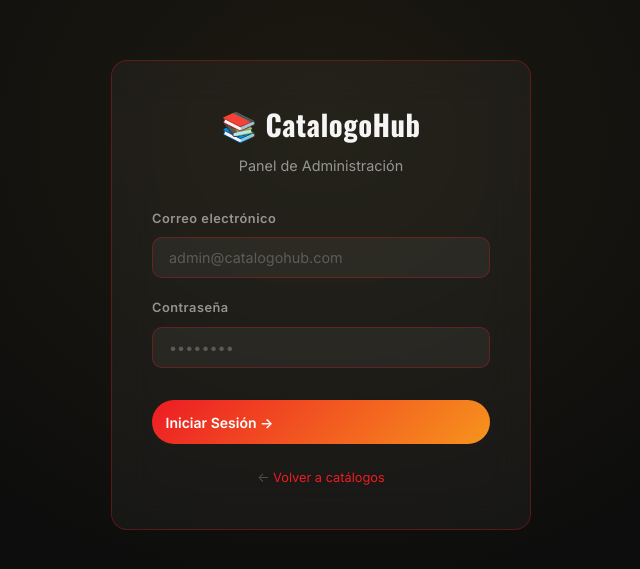
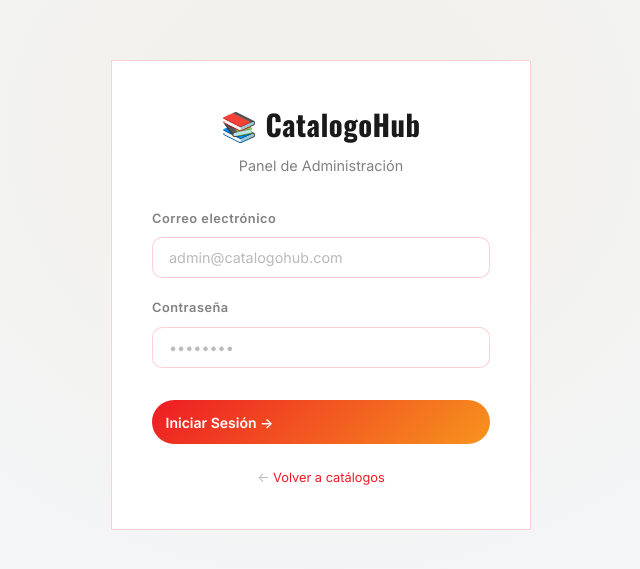
Before and after one commit to karajoreal/catalogo, a React (Vite) app in the folder catalogo-client/: page /admin/login in a window 1280 px wide. Shown: the part 105-674 px from the top of the page, without its empty margins (319-959 px from the left). Built offline with nearby package versions, Linux system fonts and the light colour scheme; no server answers.

Commit message:
fix: light theme, CORS DELETE fix, proper delete error handling in Admin

```diff
--- a/catalogo-client/src/index.css
+++ b/catalogo-client/src/index.css
@@ -11,9 +11,9 @@
 }
 
 :root {
-    --bg: #0D0D0D;
-    --bg-card: rgba(255, 255, 255, 0.04);
-    --bg-sidebar: #111111;
+    --bg: #F4F5F7;
+    --bg-card: #FFFFFF;
+    --bg-sidebar: #FFFFFF;
 
     /* Paleta Tendence */
     --primary: #ED1C24;
@@ -27,20 +27,20 @@
     --info: #99D9EA;
     /* Azul claro */
 
-    /* Compatibilidad con código existente */
+    /* Compatibilidad */
     --gold: #ED1C24;
     --gold-light: #F7941D;
-    --gold-dim: rgba(237, 28, 36, 0.12);
-    --gold-border: rgba(237, 28, 36, 0.3);
+    --gold-dim: rgba(237, 28, 36, 0.08);
+    --gold-border: rgba(237, 28, 36, 0.2);
 
-    --text: #F5F5F5;
-    --text-muted: rgba(245, 245, 245, 0.55);
-    --text-dim: rgba(245, 245, 245, 0.25);
-    --danger: #FF4D4D;
-    --success: #A3C939;
-    --radius: 10px;
-    --radius-lg: 16px;
-    --shadow-primary: 0 0 30px rgba(237, 28, 36, 0.2);
+    --text: #1A1A1A;
+    --text-muted: rgba(26, 26, 26, 0.55);
+    --text-dim: rgba(26, 26, 26, 0.3);
+    --danger: #D32F2F;
+    --success: #558B2F;
+    --info: #1976D2;
+    --secondary: #5A8A00;
+    --shadow-primary: 0 4px 20px rgba(237, 28, 36, 0.15);
     --transition: 0.22s cubic-bezier(0.4, 0, 0.2, 1);
 
     --font-heading: 'Oswald', sans-serif;
@@ -102,9 +102,9 @@ a {
     justify-content: space-between;
     padding: 0 2rem;
     height: 64px;
-    background: rgba(10, 10, 15, 0.85);
-    backdrop-filter: blur(20px);
-    border-bottom: 1px solid var(--gold-border);
+    background: #FFFFFF;
+    box-shadow: 0 1px 0 rgba(0, 0, 0, 0.1), 0 2px 12px rgba(0, 0, 0, 0.06);
+    border-bottom: 2px solid var(--primary);
 }
 
 .navbar__logo {
@@ -526,9 +526,9 @@ select.form-control option {
 /* ─── CARDS / GLASS PANELS ─── */
 .glass-card {
     background: var(--bg-card);
-    border: 1px solid var(--gold-border);
+    border: 1px solid rgba(0, 0, 0, 0.08);
     border-radius: var(--radius-lg);
-    backdrop-filter: blur(20px);
+    box-shadow: 0 2px 12px rgba(0, 0, 0, 0.07);
     padding: 1.5rem;
 }
 
@@ -542,15 +542,16 @@ select.form-control option {
 
 .stat-card {
     background: var(--bg-card);
-    border: 1px solid var(--gold-border);
+    border: 1px solid rgba(0, 0, 0, 0.08);
     border-radius: var(--radius);
     padding: 1.25rem;
-    backdrop-filter: blur(10px);
-    transition: border-color var(--transition);
+    box-shadow: 0 2px 8px rgba(0, 0, 0, 0.06);
+    transition: border-color var(--transition), box-shadow var(--transition);
 }
 
 .stat-card:hover {
-    border-color: var(--gold);
+    border-color: var(--primary);
+    box-shadow: 0 4px 16px rgba(237, 28, 36, 0.12);
 }
 
 .stat-icon {
--- a/catalogo-client/src/pages/Admin.jsx
+++ b/catalogo-client/src/pages/Admin.jsx
@@ -109,10 +109,19 @@ export default function Admin() {
     }
 
     const handleDelete = async (id) => {
-        if (!confirm('¿Eliminar este catálogo?')) return
-        await fetch(`${API}/catalogos/${id}`, { method: 'DELETE', headers: headers() })
-        showToast('Catálogo eliminado')
-        fetchAll()
+        if (!confirm('¿Eliminar este catálogo? Esta acción no se puede deshacer.')) return
+        try {
+            const res = await fetch(`${API}/catalogos/${id}`, { method: 'DELETE', headers: headers() })
+            if (!res.ok) {
+                const data = await res.json().catch(() => ({}))
+                if (res.status === 401) throw new Error('Sesión expirada. Cierra sesión y vuelve a entrar.')
+                throw new Error(data.error || `Error ${res.status}`)
+            }
+            showToast('🗑️ Catálogo eliminado')
+            fetchAll()
+        } catch (e) {
+            showToast('❌ ' + e.message, 'error')
+        }
     }
 
     const handleLogout = () => { logout(); navigate('/admin/login') }
```
Also changed, not shown: 1 other file (tests, documents, lock files or other folders).
